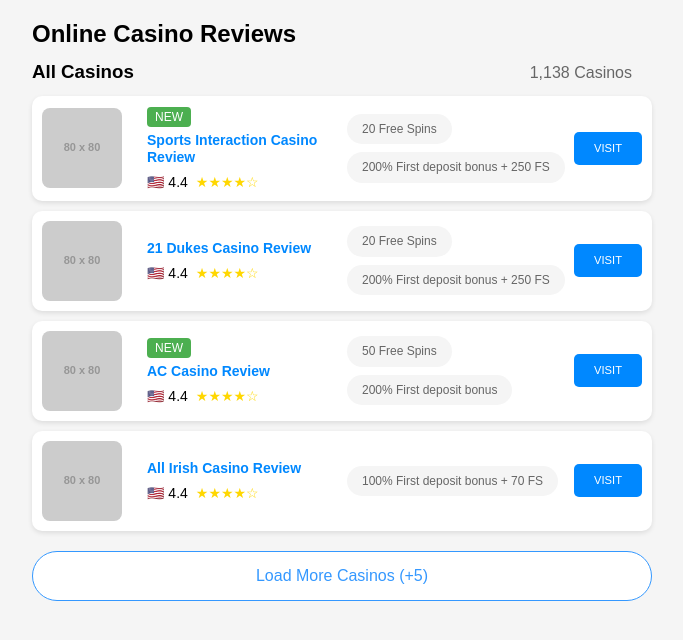
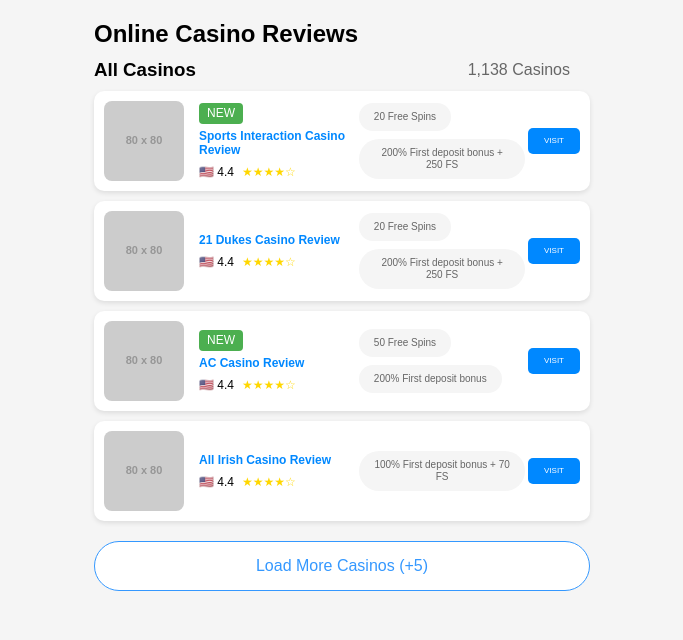
Before and after one commit to NataliiaTom/Gocows, a website built with Parcel: page src/index.html in a window 1280 px wide. Shown: the whole page, without its empty margins (298-981 px from the left). Built offline with nearby package versions, Linux system fonts and the light colour scheme; placeholder pictures from the web are drawn by us.

Commit message:
decrease size

```diff
--- a/src/style.css
+++ b/src/style.css
@@ -23,7 +23,7 @@
 .container {
   max-width: 1000px;
   margin: 0 auto;
-  width: 50%;
+  width: 40%;
 }
 
 h1 {
@@ -63,8 +63,8 @@
 .casino-info {
   display: flex;
   align-items: center;
-  gap: 25px;
-  width: 50%;
+  gap: 15px;
+  width: 53%;
 }
 
 .casino-logo {
@@ -77,7 +77,7 @@
 .casino-details h3 {
   color: #0088ff;
   margin-bottom: 8px;
-  font-size: 14px;
+  font-size: 12px;
 }
 
 .new-badge {
@@ -94,24 +94,24 @@
   display: flex;
   align-items: center;
   gap: 8px;
-  font-size: 14px;
+  font-size: 12px;
 }
 
 .stars {
   color: #ffd700;
-  font-size: 14px;
+  font-size: 12px;
 }
 
 .bonus-info {
   text-align: left;
   color: #666;
-  width: 37%;
+  width: 35%;
   display: flex;
   flex-direction: column;
   gap: 8px;
   justify-content: center;
   align-items: flex-start;
-  font-size: 12px;
+  font-size: 10px;
 }
 
 .bonus-info div {
@@ -134,7 +134,7 @@
   background: #0088ff;
   color: white;
   border: none;
-  padding: 10px 20px;
+  padding: 8px 16px;
   border-radius: 5px;
   cursor: pointer;
 }
@@ -240,7 +240,7 @@
 select,
 textarea {
   font-family: inherit;
-  font-size: 70%;
+  font-size: 50%;
   line-height: 1.15;
   margin: 0;
 }
```
